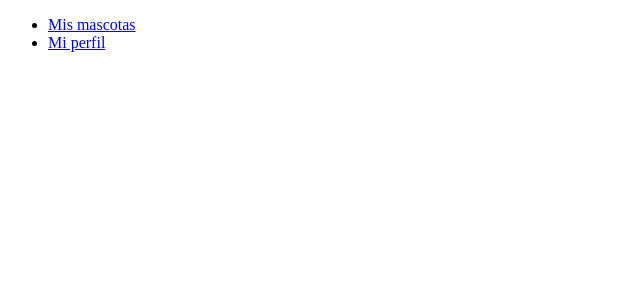
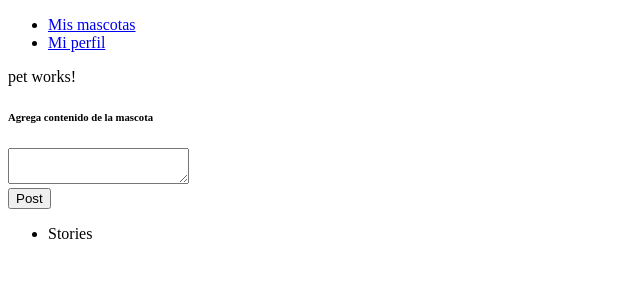
Before and after one commit to GeroBlacksmith/libreta-sanitaria-web, an Angular app: page /pet/1 in a window 1280 px wide. Before the commit this address led to /. Shown: the top 300 px of the page, without its empty margins (0-640 px from the left). Built offline with nearby package versions, Linux system fonts and the light colour scheme.

Commit message:
add feed component

```diff
--- a/src/app/app.module.ts
+++ b/src/app/app.module.ts
@@ -7,12 +7,14 @@ import { FormsModule, ReactiveFormsModule } from '@angular/forms';
 import { PetComponent } from './pet/pet.component';
 import { ProfileComponent } from './profile/profile.component';
 import { LoginComponent } from './login/login.component';
+import { FeedComponent } from './feed/feed.component';
 @NgModule({
   declarations: [
     AppComponent,
     PetComponent,
     ProfileComponent,
-    LoginComponent
+    LoginComponent,
+    FeedComponent
   ],
   imports: [
     BrowserModule,
--- /dev/null
+++ b/src/app/feed/feed.component.html
@@ -0,0 +1,13 @@
+<h6>Agrega contenido de la mascota</h6>
+
+<div>
+    <textarea></textarea>
+</div>
+
+<div>
+    <button onClick="addStory()">Post</button>
+</div>
+
+<ul>
+    <li>Stories</li>
+</ul>
--- /dev/null
+++ b/src/app/feed/feed.component.ts
@@ -0,0 +1,15 @@
+import { Component, OnInit } from '@angular/core';
+
+@Component({
+  selector: 'app-feed',
+  templateUrl: './feed.component.html',
+  styleUrls: ['./feed.component.scss']
+})
+export class FeedComponent implements OnInit {
+
+  constructor() { }
+
+  ngOnInit() {
+  }
+
+}
--- a/src/app/pet/pet.component.html
+++ b/src/app/pet/pet.component.html
@@ -1,6 +1,9 @@
 <p>pet works!</p>
 <ul>
     <li *ngFor="let pet of pets">
-        {{pet.name}}
+        <a [routerLink]="[pet._id]">
+            {{pet.name}}
+        </a>
     </li>
 </ul>
+<router-outlet></router-outlet>
--- a/src/app/profile/profile.component.ts
+++ b/src/app/profile/profile.component.ts
@@ -34,7 +34,7 @@ export class ProfileComponent implements OnInit {
     this.loggedUser = this.auth.parseJwt2(this.authUser);
     this.http.setHeadersAuth();
     this.http.getProfileByUserId(this.storage.getSession('id')).subscribe(
-      res => {
+      (res: any) => {
         this.active = true;
         console.log(res);
         this.profile.name = res.name;
@@ -49,7 +49,7 @@ export class ProfileComponent implements OnInit {
   submit() {
     console.log(this.profileActivationForm.getRawValue());
     this.http.postProfile(this.profileActivationForm.getRawValue()).subscribe(
-      res => {
+      (res:any) => {
         this.active = true;
         this.activateProfileProcess = false;
         this.profile = res;
```
Also changed, not shown: src/app/app-routing.module.ts (+12 -5 lines), src/app/feed/feed.component.scss (added), 1 other file (tests, documents, lock files or other folders).
